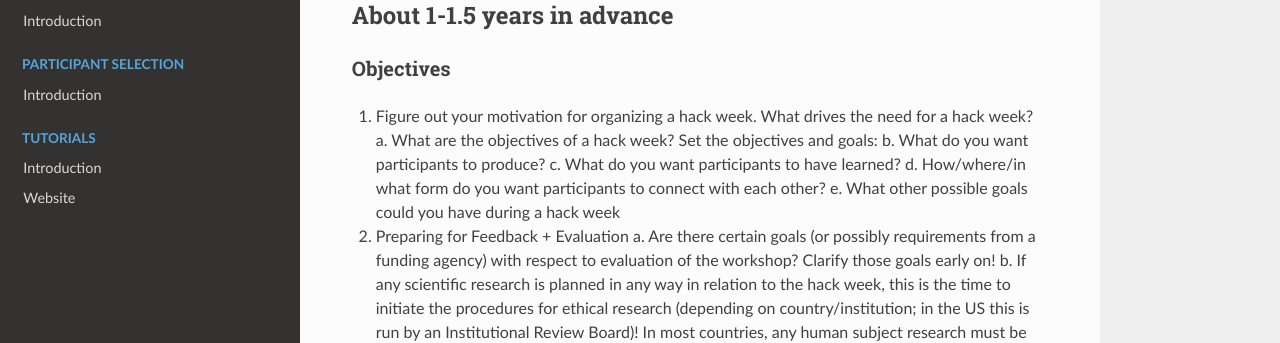
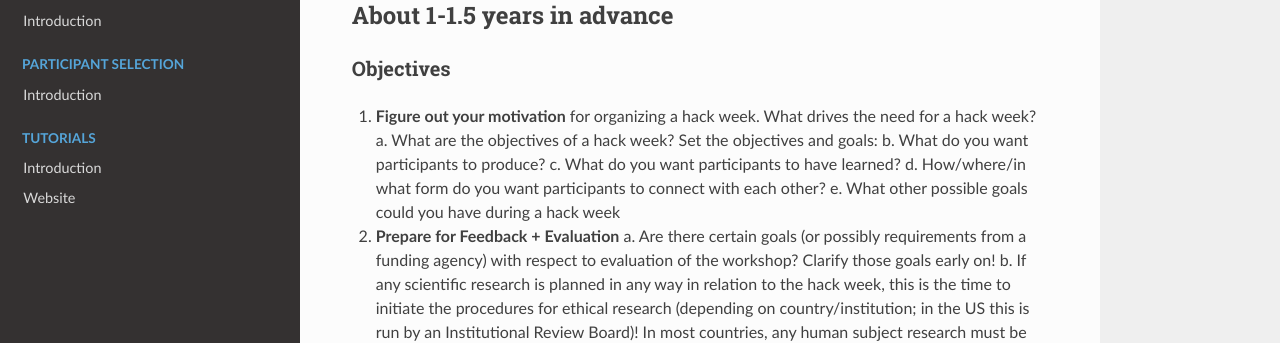
Before and after one commit to uwescience/HackWeek-Toolkit, an MkDocs documentation site: the page built from docs/Timeline/Timeline-Intro.md, in a window 1280 px wide and 900 px high. Shown: the part 305-648 px from the top of the window. Built offline with MkDocs 1.6.1, drawn with Linux system fonts in a browser that asks for light colours; nearby versions of some CDN libraries; some of the changed text lies outside the part shown.

Commit message:
added some bolding

```diff
--- a/docs/Timeline/Timeline-Intro.md
+++ b/docs/Timeline/Timeline-Intro.md
@@ -7,13 +7,13 @@ These are suggestions that we’ve found helpful in the past. Feel free to adapt
 ## About 1-1.5 years in advance
 
 ### Objectives
-1. Figure out your motivation for organizing a hack week. What drives the need for a hack week?
+1. **Figure out your motivation** for organizing a hack week. What drives the need for a hack week?
    a. What are the objectives of a hack week? Set the objectives and goals:
    b. What do you want participants to produce?
    c. What do you want participants to have learned?
    d. How/where/in what form do you want participants to connect with each other?
    e. What other possible goals could you have during a hack week
-2. Preparing for Feedback + Evaluation
+2. **Prepare for Feedback + Evaluation**
    a. Are there certain goals (or possibly requirements from a funding agency) with respect to evaluation of the workshop? Clarify those goals early on!
    b. If any scientific research is planned in any way in relation to the hack week, this is the time to initiate the procedures for ethical research (depending on country/institution; in the US this is run by an Institutional Review Board)! In most countries, any human subject research must be cleared by the ethics board of the institution! Do this!
 
@@ -68,7 +68,7 @@ Is there administrative support in terms of practical organization (e.g. handlin
 ## About 1 year to 6 months in advance
 
 ### Website
-1. Prepare a Website: this should be done early on, definitely as soon as the hack week is announced.
+1. **Prepare a Website**: this should be done early on, definitely as soon as the hack week is announced.
    a. What? Why? Where? How?
    b. Who are the organizers?
    c. Who is speaking (if you know it already)?
@@ -77,7 +77,7 @@ Is there administrative support in terms of practical organization (e.g. handlin
    f. Contact information for the SOC
    g. Information about live stream, code of conduct, …
    h. (Link to application form, once it’s live)
-2. Announce the event:
+2. **Announce the event**:
    a. Where are typical venues for announcing evens in your community?
    b. Prepare e-mail to colleagues + mailing list
    c. Reach out to communities traditionally underserved in your field (e.g. community colleges, minority working groups within your professional societies)
```
